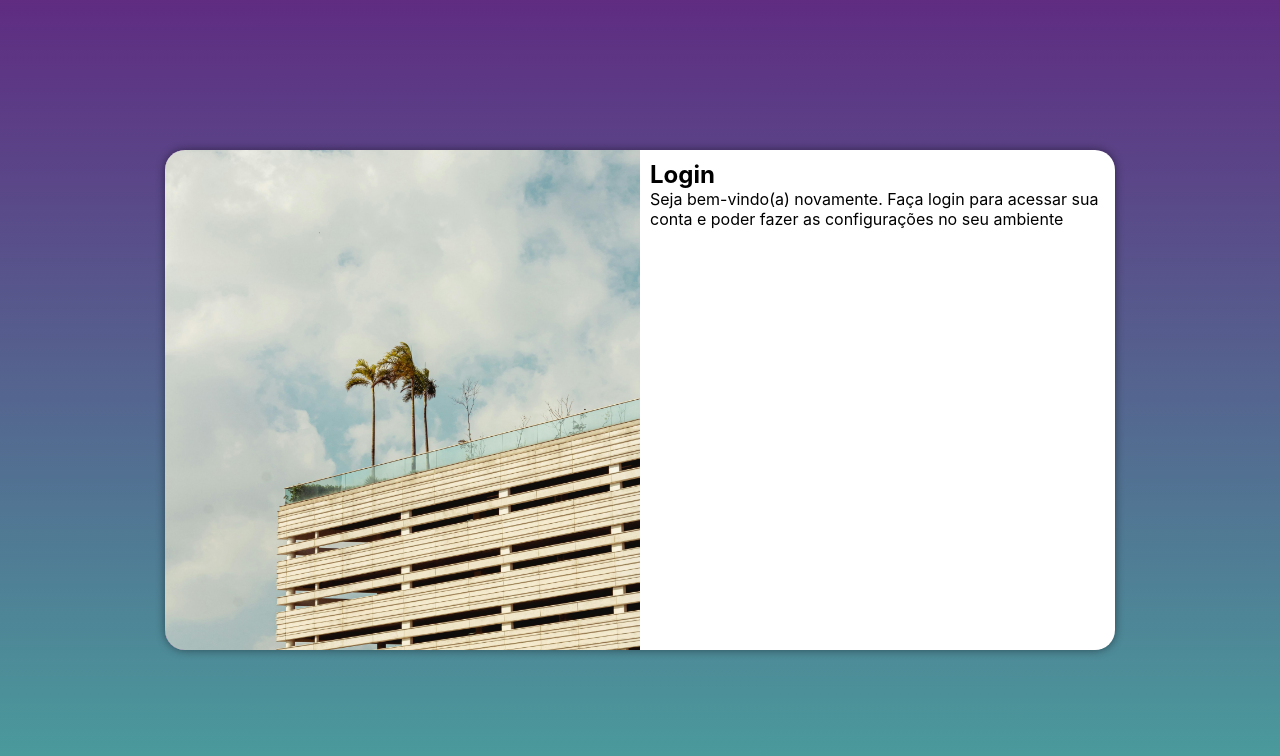
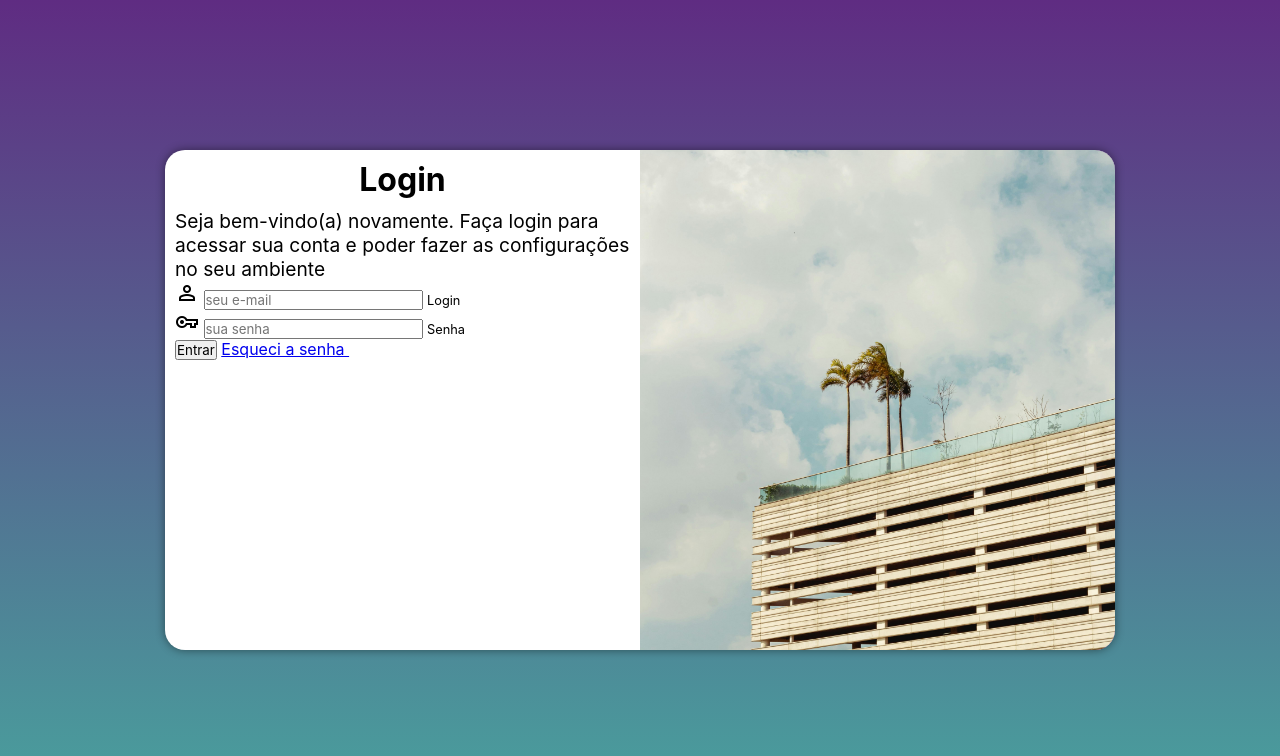
Before and after one commit to Gabriel-Luis123/projeto-login, a plain HTML site: page index.html in a window 1280 px wide. Drawn offline with nearby package versions, Linux system fonts and the light colour scheme.

Commit message:
adicionei o formulario

```diff
--- a/estilos/media-query.css
+++ b/estilos/media-query.css
@@ -13,7 +13,7 @@ Grandes telas: acima de 1200px
 @media screen and (min-width:768px) and (max-width:992px) {
 
     body {
-        background-image: linear-gradient(to top, #49a09d, #5f2c82);
+        background-image: linear-gradient(to top, #49a09d,#5f2c82);
     }
     section#login {
         width: 80vw;
@@ -32,24 +32,31 @@ Grandes telas: acima de 1200px
 }
 
 @media screen and (min-width: 992px) {
-
     body {
-        background-image: linear-gradient(to top, #49a09d, #5f2c82);
+        background-image: linear-gradient(to top, #49a09d,#5f2c82);
     }
-
     section#login {
         width: 950px;
     }
 
     section#login > div#imagem{
-        float: left;
+        float: right;
         width: 50%;
         height: 100%;
     }
 
     section#login > div#formulario {
-        float: right;
+        float: left;
         width: 50%;
+
+    }
+
+    div#formulario > h1 {
+        font-size: 2em;
+    }
+
+    div#formulario > p{
+        font-size: 1.2em;
     }
 
 }
--- a/estilos/style.css
+++ b/estilos/style.css
@@ -55,3 +55,16 @@ section#login > div#formulario{
     display: block;
     padding: 10px;
 }
+
+div#formulario > h1 {
+    text-align: center;
+    margin-bottom: 10px;
+}
+
+div#formulario > p{
+    font-size: 0.8em;
+}
+
+label{
+    font-size: 0.8em;
+}
--- a/index.html
+++ b/index.html
@@ -6,6 +6,7 @@
     <title>Login</title>
     <link rel="stylesheet" href="estilos/style.css">
     <link rel="stylesheet" href="estilos/media-query.css">
+    <link rel="stylesheet" href="https://fonts.googleapis.com/css2?family=Material+Symbols+Outlined:opsz,wght,FILL,GRAD@24,400,0,0" />
 </head>
 <body>
     <main>
@@ -16,7 +17,21 @@
             <div id="formulario">
                 <h1>Login</h1>
                 <p>Seja bem-vindo(a) novamente. Faça login para acessar sua conta e poder fazer as configurações no seu ambiente</p>
-                <form action="login.php" method="post"></form>
+                <form action="login.php" method="post" autocomplete="on">
+                    <div class="campo">
+                        <span class="material-symbols-outlined">person</span>
+                        <input type="email" name="login" id="ilogin" placeholder="seu e-mail" autocomplete="email" required maxlength="30">
+                        <label for="ilogin">Login</label>
+                    </div>
+                    <div class="campo">
+                        <span class="material-symbols-outlined">vpn_key</span>
+                        <input type="password" name="senha" id="isenha" placeholder="sua senha" autocomplete="current-password" required minlength="8" maxlength="20">
+                        <label for="isenha">Senha</label>
+                    </div>
+
+                    <input type="submit" value="Entrar">
+                    <a href="esqueci.html">Esqueci a senha <span class="material-symbols-outlined"></span></a>
+                </form>
             </div>
         </section>
     </main>
```
